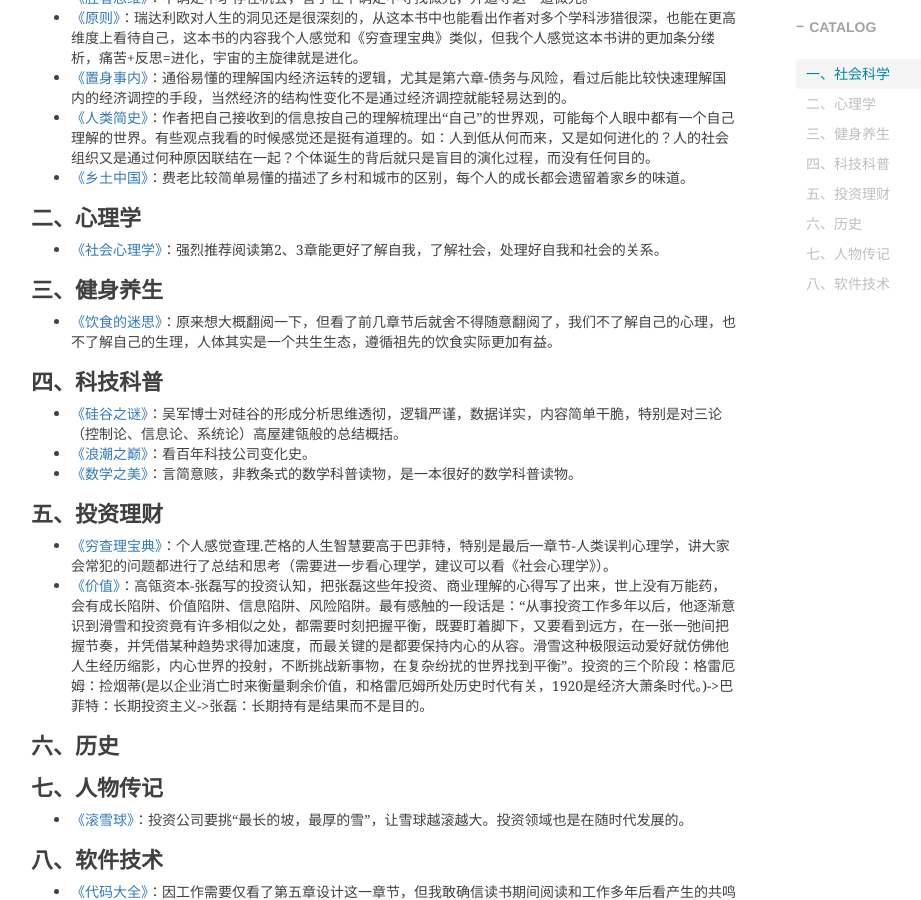
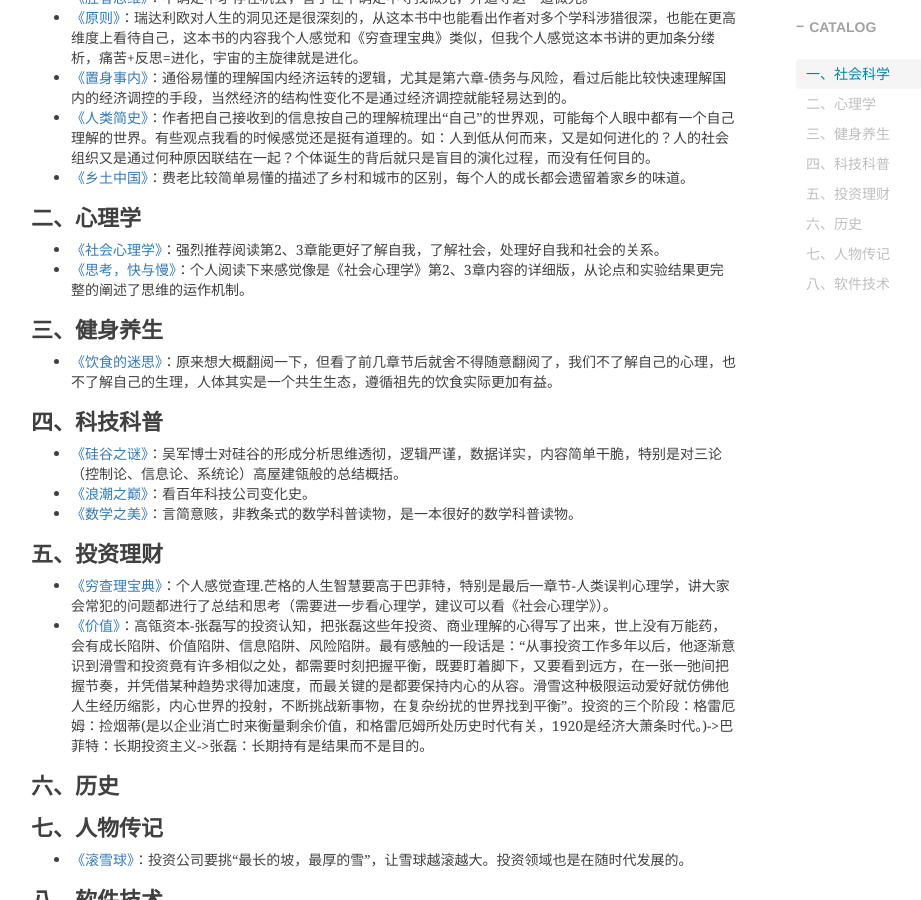
Before and after one commit to shihai1991/shihai1991.github.io, a Jekyll site: the page built from _posts/2021-11-23-个人阅读书单推荐.md, in a window 1280 px wide and 900 px high, scrolled down 665 px. Shown: the whole window, without its empty margins (234-1155 px from the left). Built offline with Jekyll 4.4.1, drawn with Linux system fonts in a browser that asks for light colours; nearby versions of some CDN libraries; comment, search, counter and statistics services are not loaded.

Commit message:
Update 2021-11-23-个人阅读书单推荐.md

```diff
--- a/_posts/2021-11-23-个人阅读书单推荐.md
+++ b/_posts/2021-11-23-个人阅读书单推荐.md
@@ -21,6 +21,7 @@
 
 # 二、心理学
 - [《社会心理学》](https://book.douban.com/subject/1476651/)：强烈推荐阅读第2、3章能更好了解自我，了解社会，处理好自我和社会的关系。
+- [《思考，快与慢》](https://book.douban.com/subject/10785583/)：个人阅读下来感觉像是《社会心理学》第2、3章内容的详细版，从论点和实验结果更完整的阐述了思维的运作机制。
 
 # 三、健身养生
 - [《饮食的迷思》](https://book.douban.com/subject/30437166/)：原来想大概翻阅一下，但看了前几章节后就舍不得随意翻阅了，我们不了解自己的心理，也不了解自己的生理，人体其实是一个共生生态，遵循祖先的饮食实际更加有益。
```
